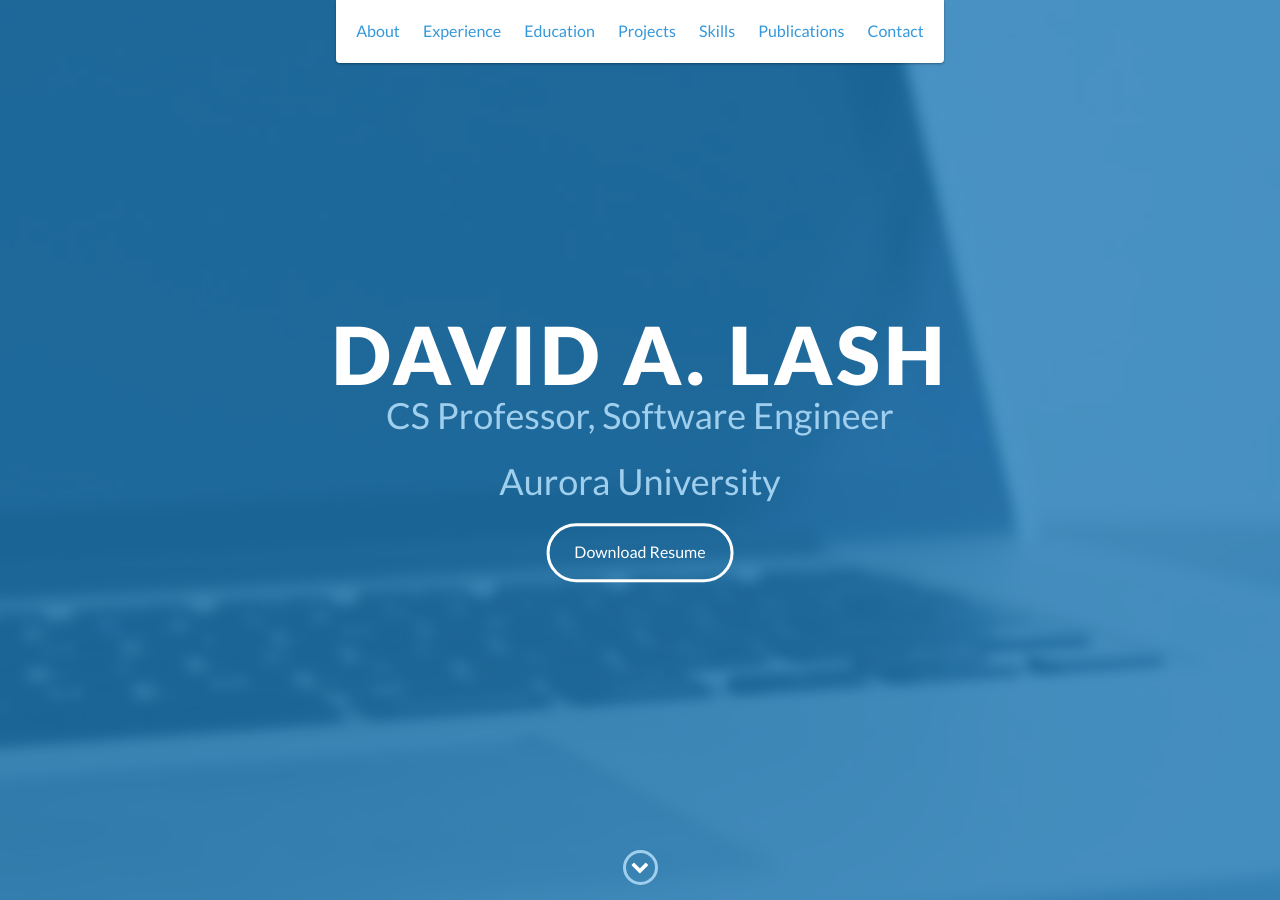
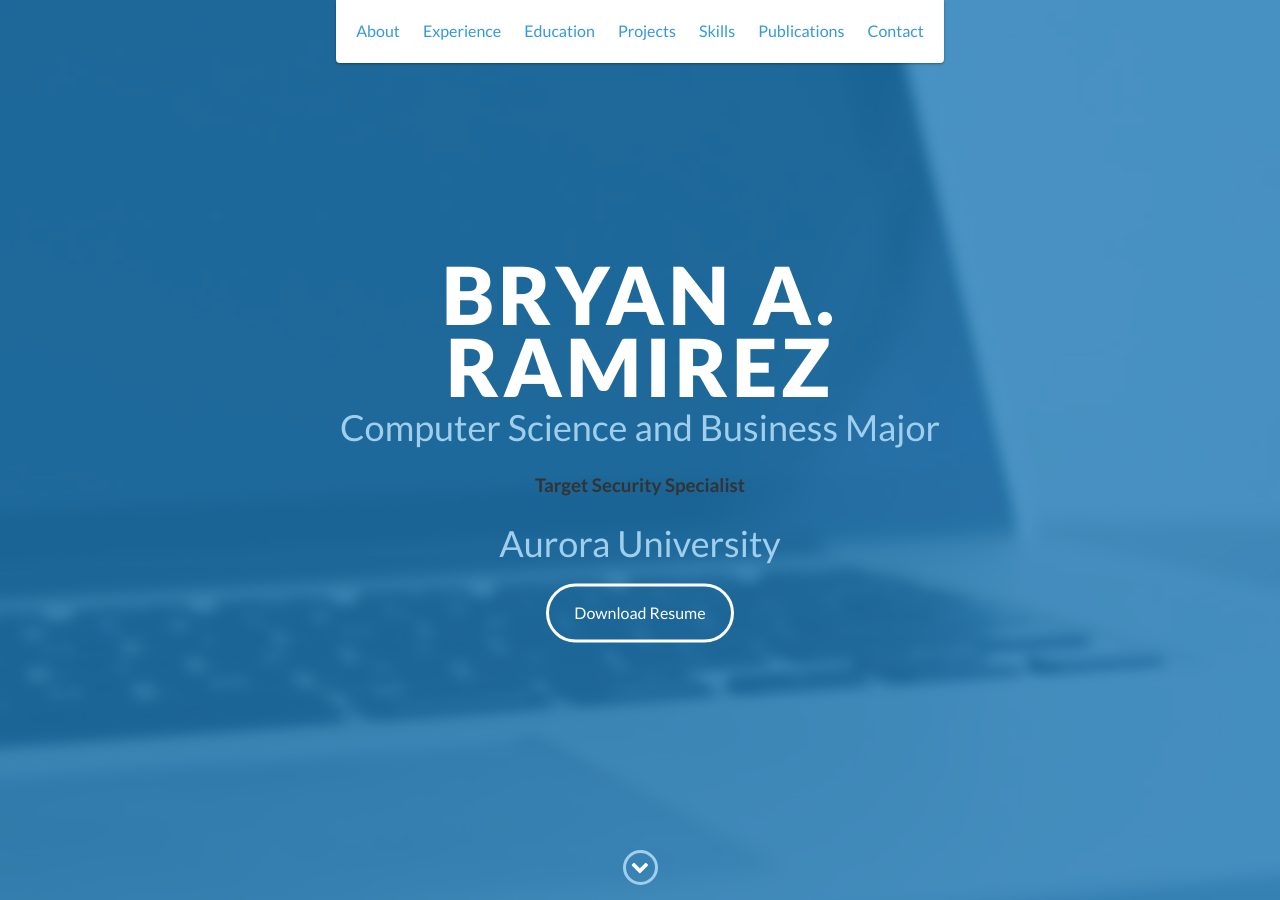
Before and after one commit to Bart35/bramirez04_github.io, a Jekyll site: the page index.html, which Jekyll copies as it is, in a window 1280 px wide and 900 px high. Built offline with Jekyll 4.4.1, drawn with Linux system fonts in a browser that asks for light colours.

Commit message:
My Name and Info

```diff
--- a/index.html
+++ b/index.html
@@ -51,8 +51,9 @@
 
     <div id="lead">
         <div id="lead-content">
-            <h1>David A. Lash</h1>
-            <h2>CS Professor, Software Engineer</h2>
+            <h1>Bryan A. Ramirez</h1>
+            <h2>Computer Science and Business Major</h2>
+            <h3>Target Security Specialist</h3>
             <h2>Aurora University </h2>
             <a href="#" class="btn-rounded-white">Download Resume</a>
         </div>
```
